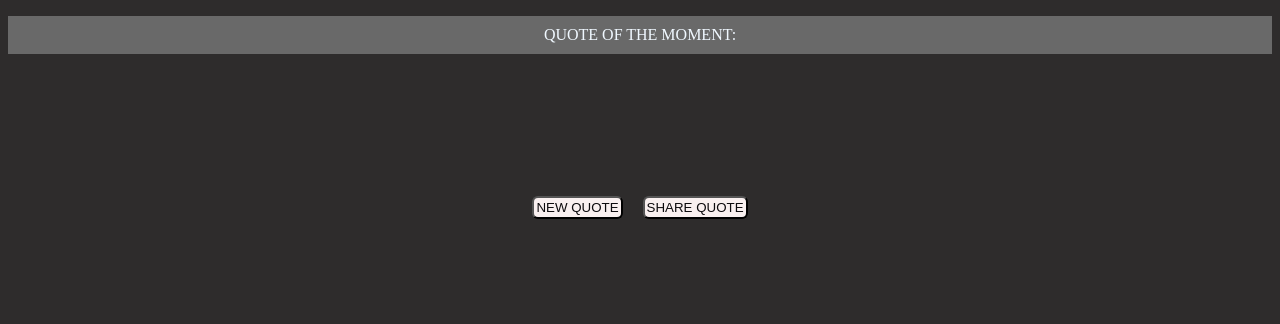
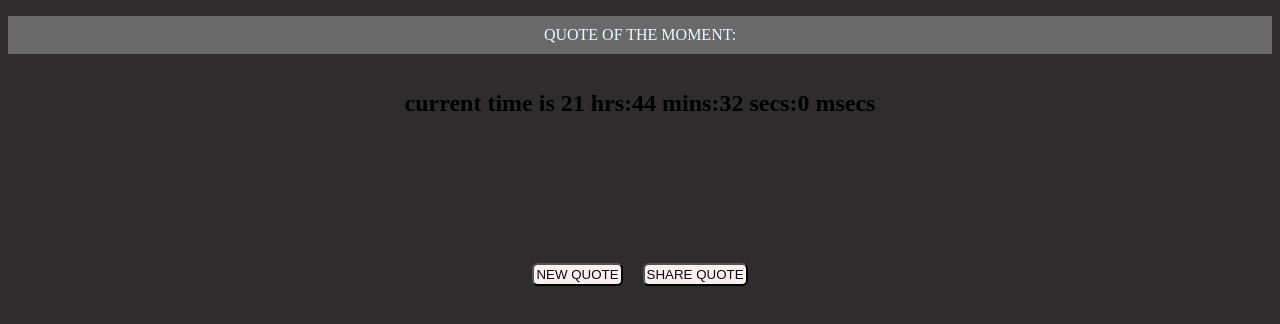
Before and after one commit to haryprasadh/lifetime, a plain HTML site: page index.html in a window 1280 px wide. Drawn offline with Linux system fonts and the light colour scheme; no server answers.

Commit message:
added time feature

```diff
--- a/index.html
+++ b/index.html
@@ -9,6 +9,7 @@
 <body>
     <p>QUOTE OF THE MOMENT:</p>
     <div>
+        <h2 id="time"></h2>
         <h1 id="content"></h1>
         <h3 id="author"></h3>
         <div class="using">
--- a/script.js
+++ b/script.js
@@ -25,3 +25,11 @@ function shareQuote(){
         alert("Sharing is not supported in this browser");
     }
 }
+
+
+
+setInterval(()=>{
+    let d= new Date();
+    let time=document.getElementById('time');
+    time.innerHTML=`current time is ${d.getHours()} hrs:${d.getMinutes()} mins:${d.getSeconds()} secs:${d.getMilliseconds()} msecs`;
+},1);
```
